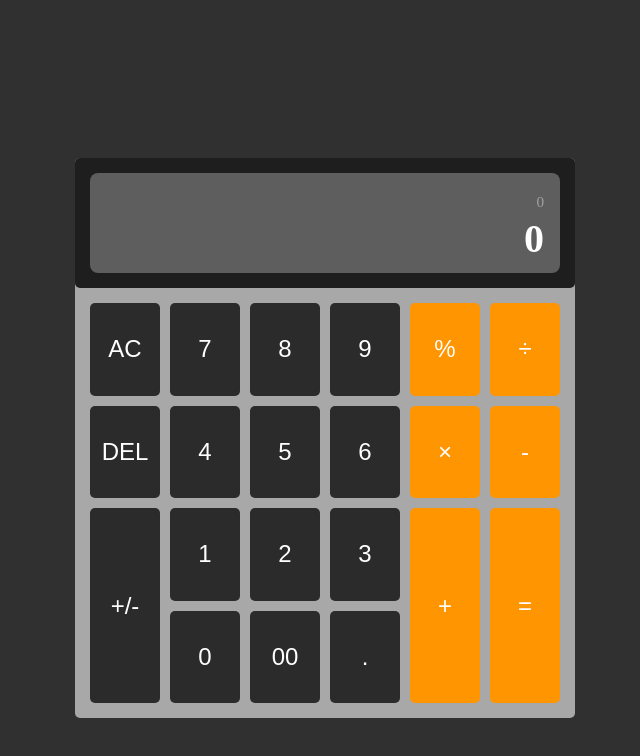
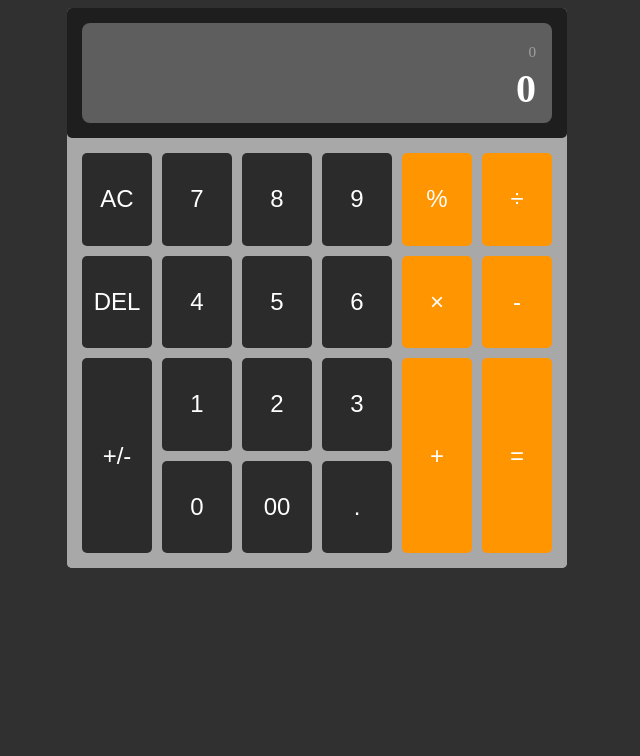
Before and after one commit to Valiance-Studios/plain-html-calculator, a website built with Vite: page index.html in a window 1280 px wide. Shown: the whole page, without its empty margins (323-963 px from the left). Built offline with nearby package versions, Linux system fonts and the light colour scheme.

Commit message:
CSS Tweaks (#3)
* Remove CSS height attributes for calculator-wrapper

* Add width of 500px to calculator-wrapper

```diff
--- a/src/styles/main.css
+++ b/src/styles/main.css
@@ -1,21 +1,13 @@
 body {
   background-color: #313030;
-  width: 100vw;
-  height: 100vh;
   display: flex;
   justify-content: center;
-  align-items: center;
 }
 
 .calculator-wrapper {
   background-color: #a8a8a8;
   border-radius: 5px;
-
-  min-height: 500px;
-  max-height: 500px;
-
-  min-width: 500px;
-  max-width: 500px;
+  width: 500px;
 }
 
 .calculator-top {
```
